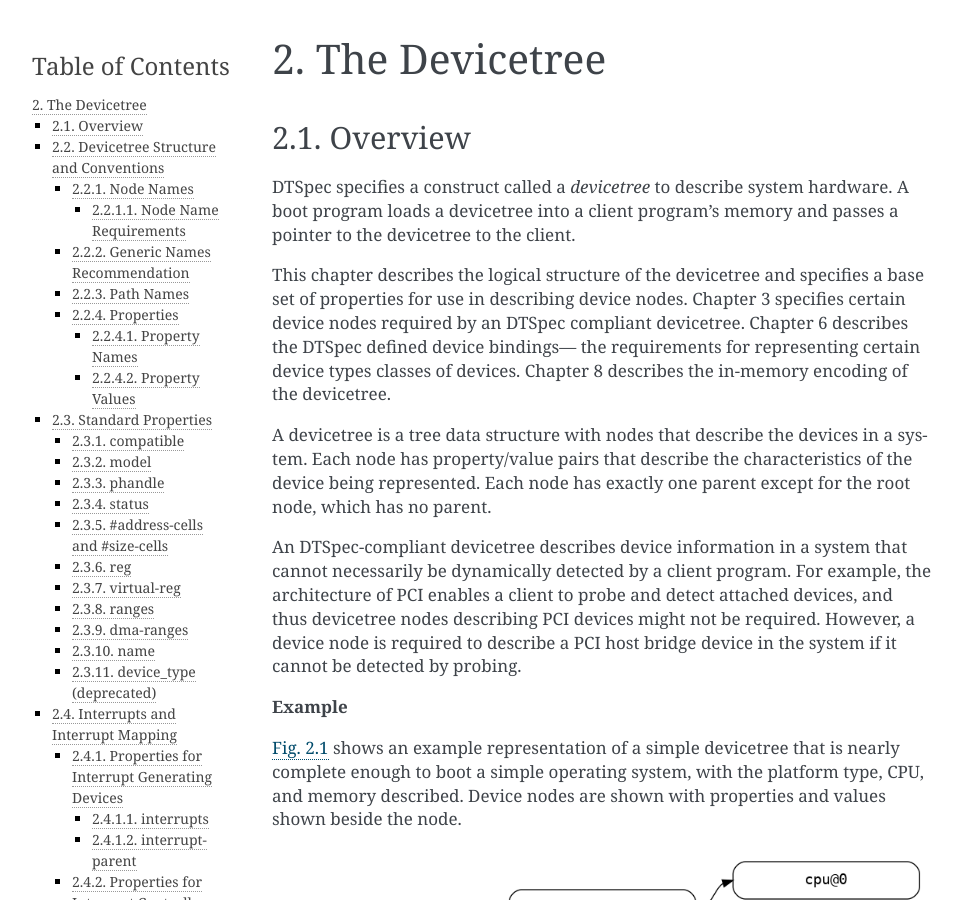
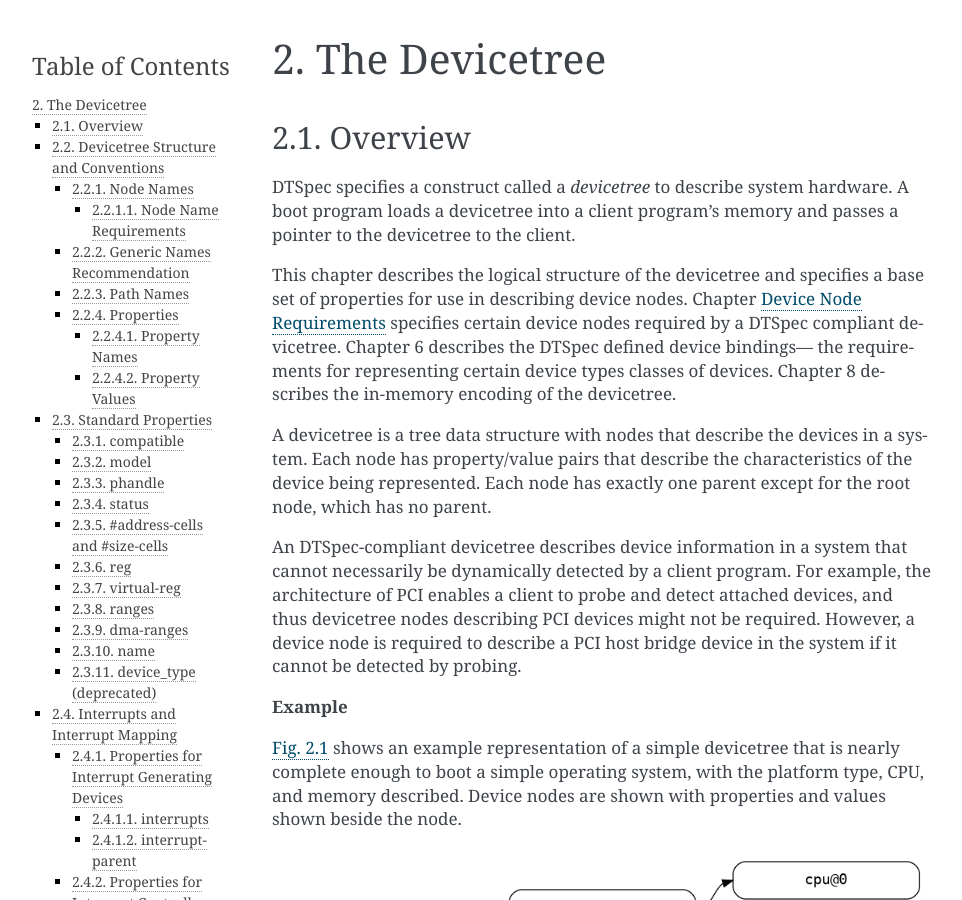
Before and after one commit to devicetree-org/devicetree-specification, a Sphinx documentation site: the page built from source/devicetree-basics.rst, in a window 1280 px wide and 900 px high. Shown: the whole window, without its empty margins (148-1110 px from the left). Built offline with Sphinx 7.4.7, drawn with Linux system fonts in a browser that asks for light colours.

Commit message:
Ref and example fix
Example claimed to have memory nodes, but had ethernet ones instead
ref was missing for chapter 3

Signed-off-by: Charles Garcia-Tobin <charles.garcia-tobin@arm.com>
Signed-off-by: Grant Likely <grant.likely@linaro.org>

```diff
--- a/source/devicetree-basics.rst
+++ b/source/devicetree-basics.rst
@@ -14,7 +14,8 @@ program’s memory and passes a pointer to the devicetree to the client.
 
 This chapter describes the logical structure of the devicetree and
 specifies a base set of properties for use in describing device nodes.
-Chapter 3 specifies certain device nodes required by an |spec| compliant
+Chapter :ref:`chapter-device-node-requirements` specifies certain device nodes
+required by a |spec| compliant
 devicetree. Chapter 6 describes the |spec| defined device bindings— the
 requirements for representing certain device types classes of devices.
 Chapter 8 describes the in-memory encoding of the devicetree.
```
Also changed, not shown: other parts of source/devicetree-basics.rst (+2 -2 lines).
